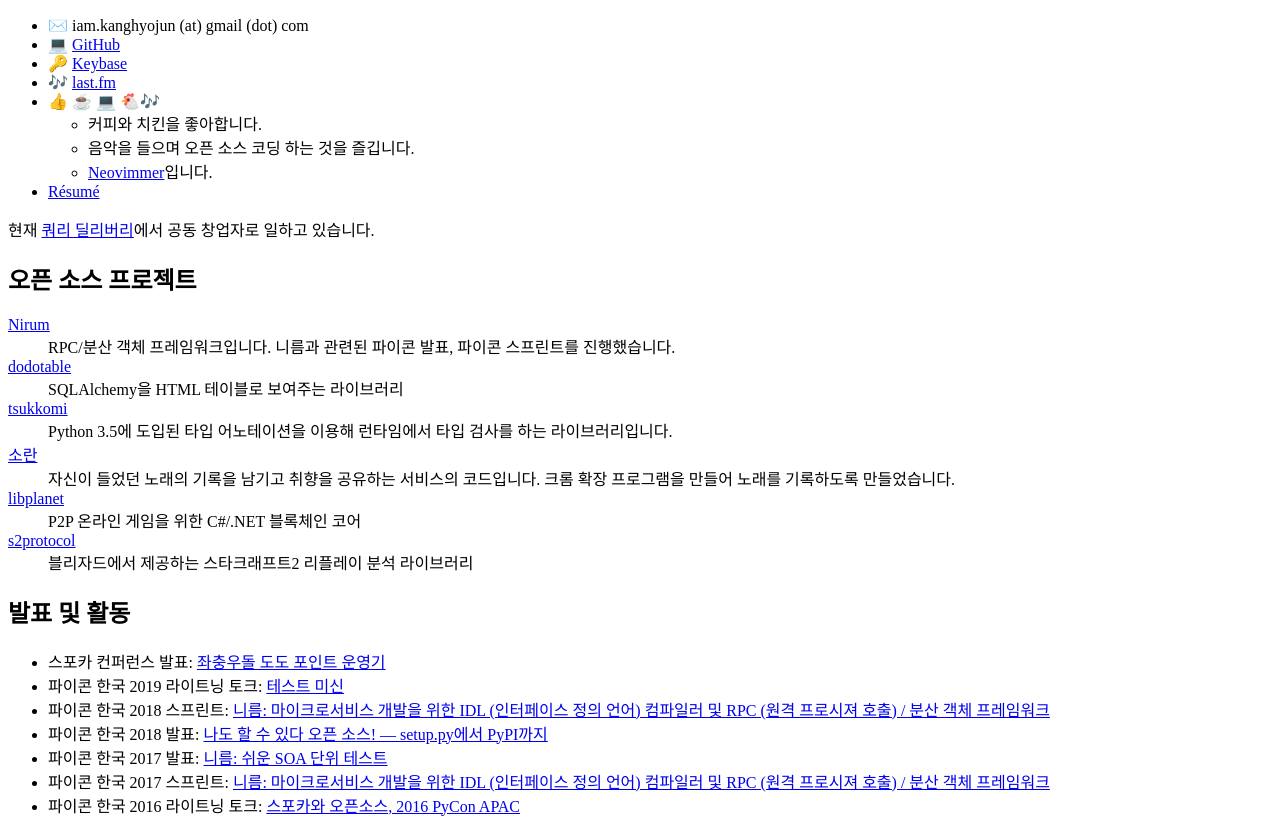
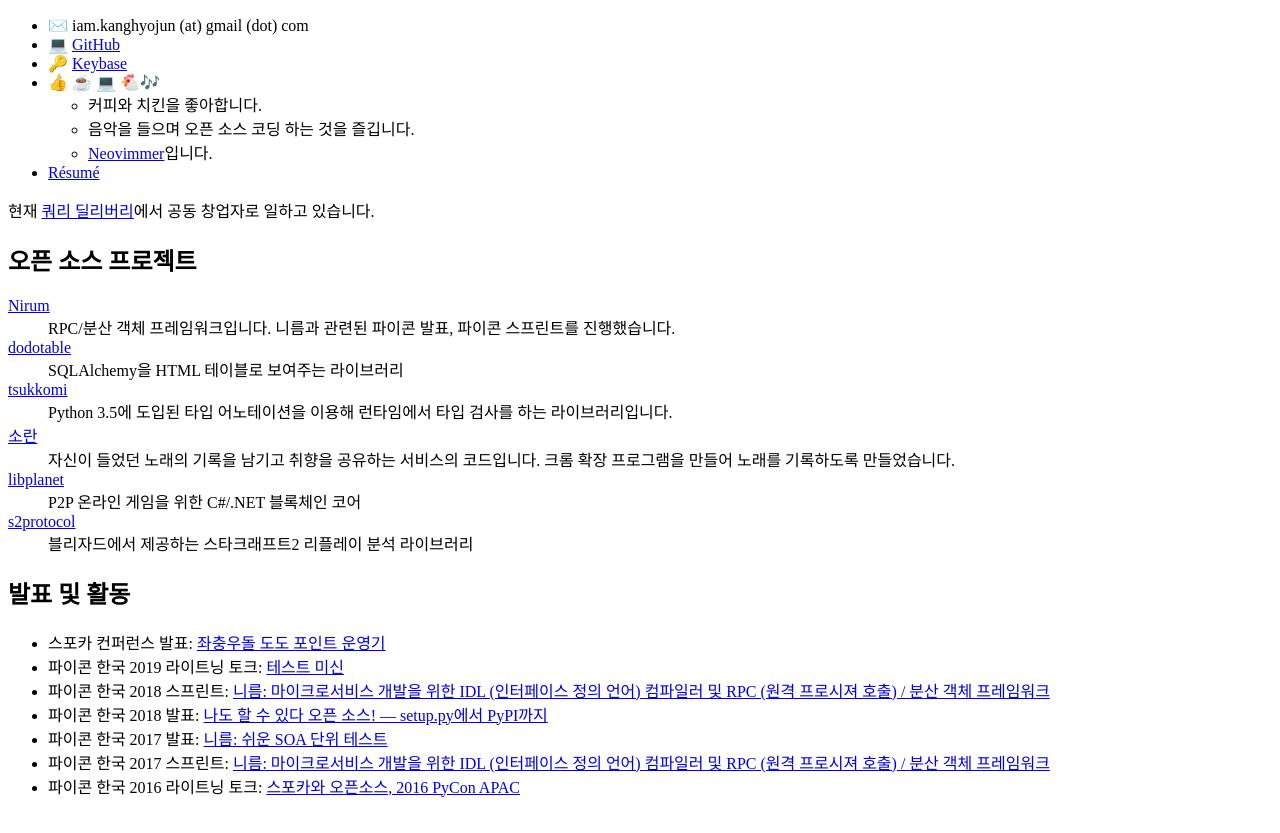
Before and after one commit to kanghyojun/admire93.github.io, a Jekyll site: the page built from index.md, in a window 1280 px wide, cut to the strip 273-1106 px from the top of the page. Built offline with Jekyll 4.4.1, drawn with Linux system fonts in a browser that asks for light colours; some web fonts are replaced.

Commit message:
Update GitHub  url

```diff
--- a/index.md
+++ b/index.md
@@ -8,9 +8,8 @@
 ![profile image](https://www.gravatar.com/avatar/ee4682832933a275e641ebc07b253599?s=180)
 
 - ✉️  iam.kanghyojun (at) gmail (dot) com
-- 💻 [GitHub](https://github.com/admire93)
+- 💻 [GitHub](https://github.com/kanghyojun)
 - 🔑 [Keybase](https://keybase.io/kanghyojun)
-- 🎶 [last.fm](https://www.last.fm/user/admire93)
 - 👍 ☕️ 💻 🐔🎶
   - 커피와 치킨을 좋아합니다.
   - 음악을 들으며 오픈 소스 코딩 하는 것을 즐깁니다.
```
